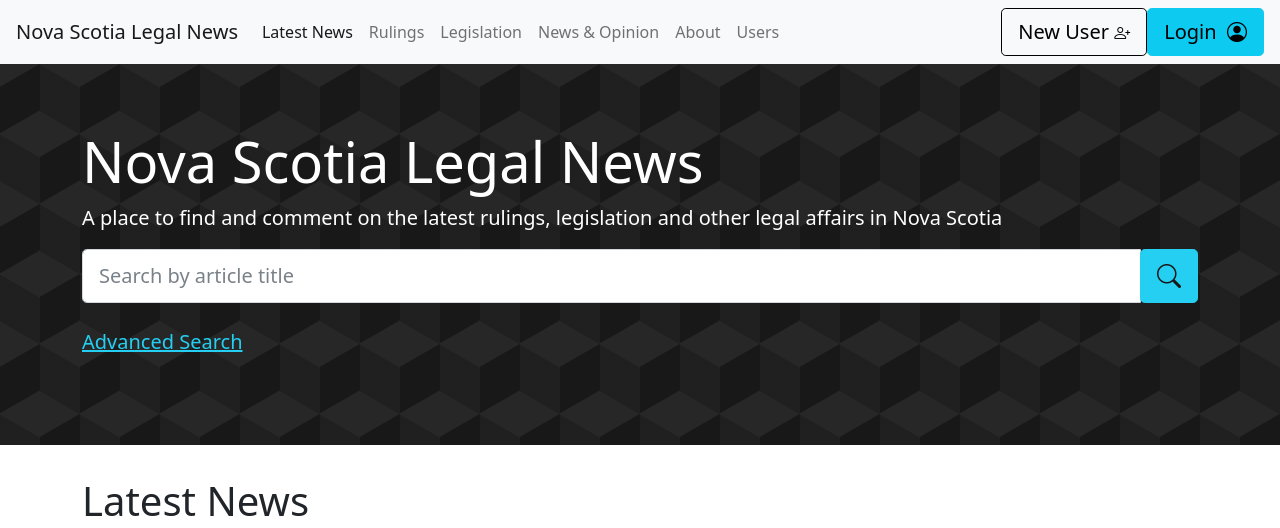
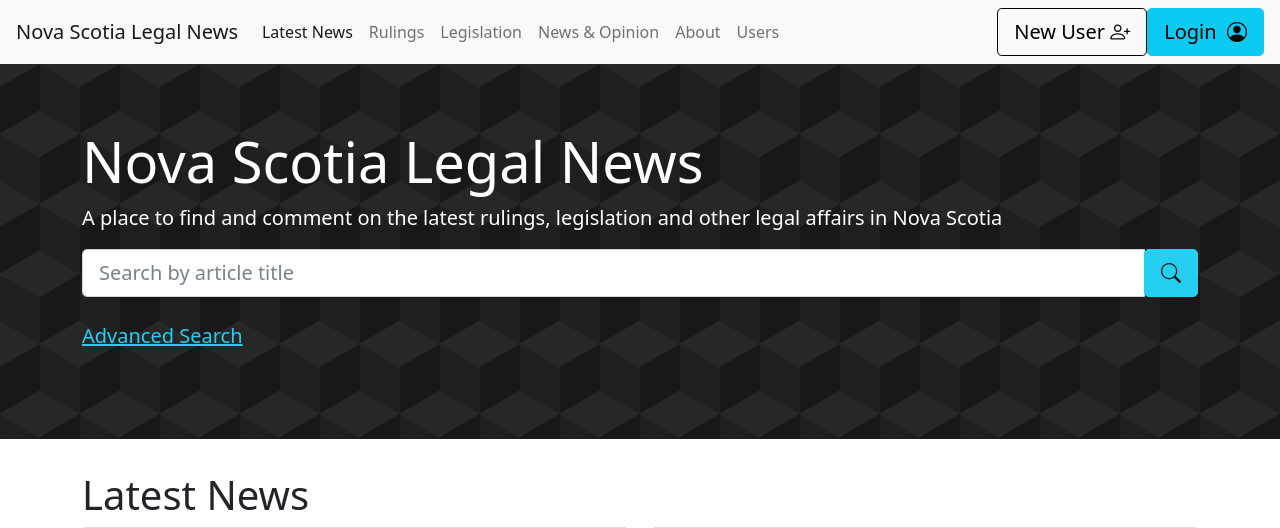
Before and after one commit to LiamOsler/NewsWebsite, a PHP site: page /index.php in a window 1280 px wide. Shown: the top 528 px of the page. Run offline with PHP 8.4, Linux system fonts and the light colour scheme; data comes from the database, SQL or seed files in the repository; some libraries are stand-ins or nearby versions.

Commit message:
Moved <i> styles to CSS and consistent buttons

```diff
--- a/website/css/main.css
+++ b/website/css/main.css
@@ -77,7 +77,7 @@ background: rgba(0, 0, 0, 0.2);
     color: #f00ddd;
 }
 
-/* Overriding built-in Bootstrap styles for appropriate contrast */
+/* Overriding built-in Bootstrap styles for appropriate contrast and sizing */
 
 .btn a {
     color: black;
@@ -98,6 +98,10 @@ background: rgba(0, 0, 0, 0.2);
     width: 100%;
 }
 
+i {
+    font-size: 1em;
+}
+
 /* Card styles */
 
 .card {
--- a/website/inc/components/loginform.php
+++ b/website/inc/components/loginform.php
@@ -7,5 +7,5 @@
         <label for="exampleInputPassword1" hidden>Password</label>
         <input type="password" class="form-control" id="exampleInputPassword1" placeholder="Password" name = "password">
     </div>
-    <button class="btn btn-info btn-lg login-button"  type="submit" >Login <i class="bi-person-check-fill" style="font-size: 1rem;"></i></button>
+    <button class="btn btn-info btn-lg login-button"  type="submit" >Login <i class="bi-person-check-fill"></i></button>
 </form>
--- a/website/inc/components/searcharea.php
+++ b/website/inc/components/searcharea.php
@@ -9,7 +9,7 @@
             <input type="text" class="form-control" placeholder="Search by article title" name="search-text">
             <label for="search-text" hidden>Search</label>
             <div class="input-group-btn">
-              <button class="btn btn-info btn-lg" type="submit"><i class="bi-search" style="font-size: 1.5rem;"></i>
+              <button class="btn btn-info btn-lg" type="submit"><i class="bi-search"></i>
             </div>
         </div>
         <br>
--- a/website/inc/components/userregistrationform.php
+++ b/website/inc/components/userregistrationform.php
@@ -132,5 +132,5 @@ function showEmailResult(str) {
         </label>
         </div>
     </div>
-    <button class="btn btn-success btn-lg" type="submit">Create Account <i class="bi-person-plus" style="font-size: 1rem;"></i></button>
+    <button class="btn btn-info btn-lg" type="submit">Create Account <i class="bi-person-plus"></i></button>
 </form>
--- a/website/inc/header.php
+++ b/website/inc/header.php
@@ -61,15 +61,15 @@ include "db/functions.php";
     <?php
     if(isset($_SESSION["userName"])){
       ?>
-      <button class="btn btn-outline-secondary btn-lg"><a href="logout.php">Logout <i class="bi-door-open" style="font-size: 1em"></i></i></a>  </button>
-        <button class="btn btn-info btn-lg"><a href="users.php?userID=<?php echo($_SESSION["userID"])?>" style = "text-decoration: none">My Profile <i class="bi-person-circle" style="font-size: 1em"></i></i></a>  </button>
+      <button class="btn btn-outline-secondary btn-lg"><a href="logout.php">Logout <i class="bi-door-open"></i></a>  </button>
+        <button class="btn btn-info btn-lg"><a href="users.php?userID=<?php echo($_SESSION["userID"])?>">My Profile <i class="bi-person-circle"></i></a></button>
       </span>
       <?php
     }
     else{
       ?>
-      <button class="btn btn-outline-secondary btn-lg"  data-toggle="modal" data-target="#newAccountModal">New User <i class="bi-person-plus" style="font-size: 1rem;"></i></button>
-      <button  class="btn btn-info btn-lg"  data-toggle="modal" data-target="#loginModal"> Login &nbsp;<i class="bi-person-circle" style="font-size: 1em"></i></i></a>  </button>
+      <button class="btn btn-outline-secondary btn-lg"  data-toggle="modal" data-target="#newAccountModal">New User <i class="bi-person-plus"></i></button>
+      <button  class="btn btn-info btn-lg"  data-toggle="modal" data-target="#loginModal"> Login &nbsp;<i class="bi-person-circle"></i></a></button>
 
       <?php
     }
```
